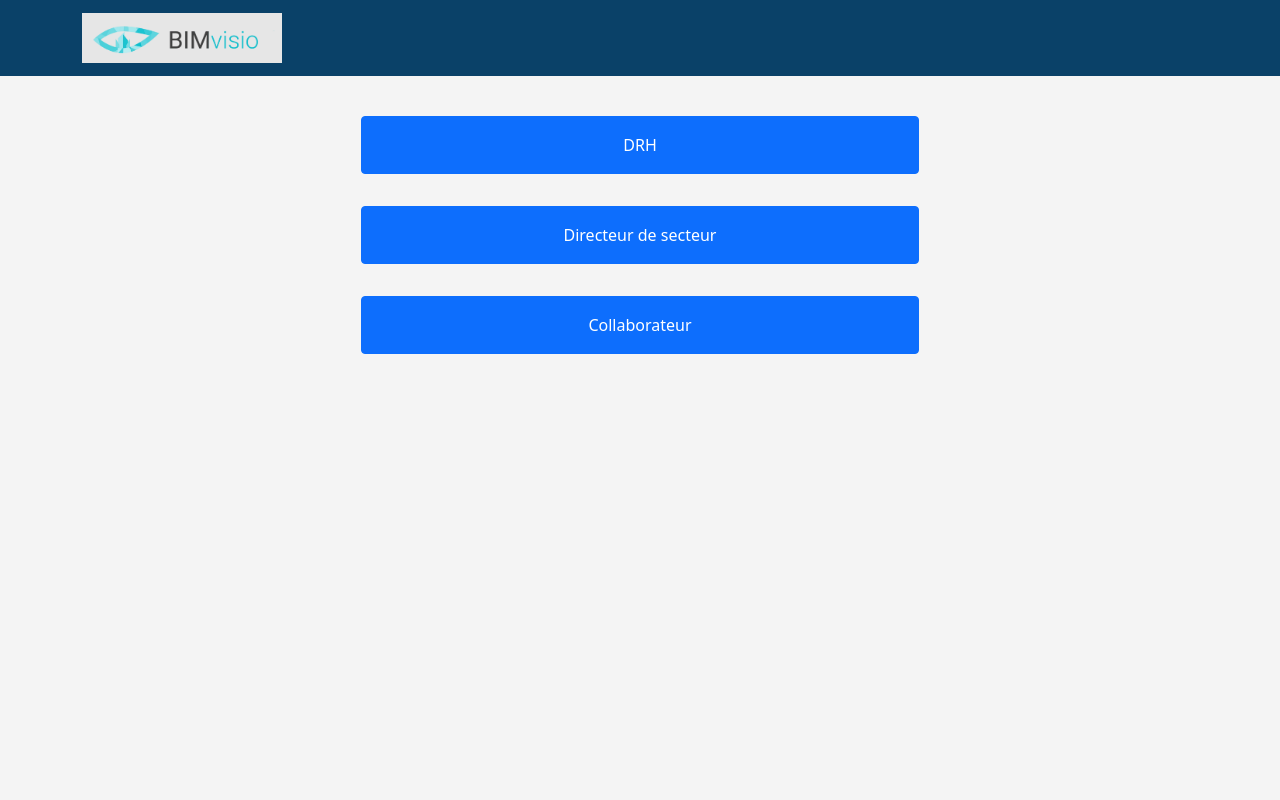
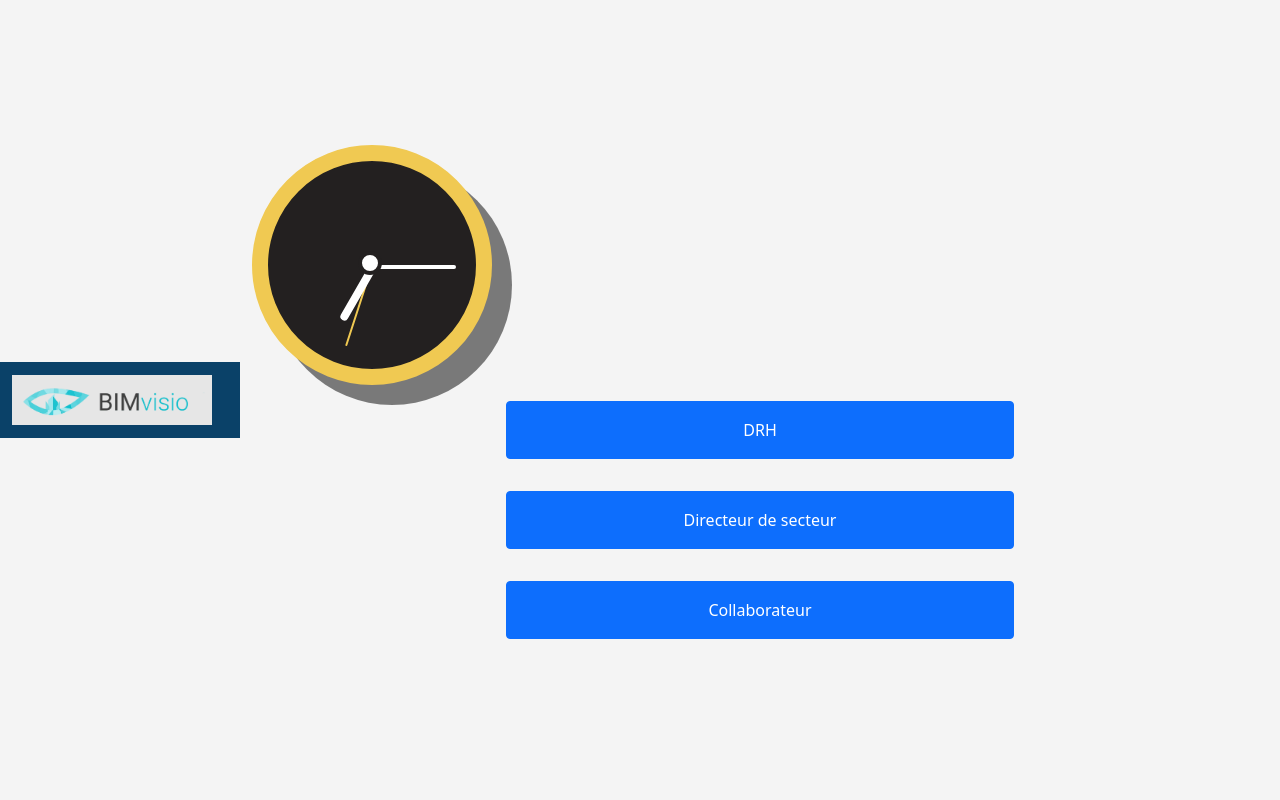
Before and after one commit to DevIA05/1B, a Django app: page /quiz/PA in a window 1280 px wide. Run offline with Django 4.2, Linux system fonts and the light colour scheme.

Commit message:
Avec montre en page d'accueil
ajout d'une montre en page d'accueil de sélection des 3 rôles
possibilité de retirer le JS si nécessaire

```diff
--- /dev/null
+++ b/src/identification/static/js_script1.js
@@ -0,0 +1,26 @@
+const secondHand = document.querySelector('.secHand');
+const minuteHand = document.querySelector('.minHand');
+const hourHand = document.querySelector('.hourHand');
+
+function setDate(){
+  const now = new Date();
+
+  const seconds = now.getSeconds();
+  const secondsDegrees = ((seconds / 60) * 360) + 90;
+  secondHand.style.transform = `rotate(${secondsDegrees}deg)`;
+  if (secondsDegrees === 90) {
+     secondHand.style.transition = 'none';
+  } else if (secondsDegrees >= 91) {
+     secondHand.style.transition = 'all 0.05s cubic-bezier(0.1, 2.7, 0.58, 1)'
+  }
+
+  const minutes = now.getMinutes();
+  const minutesDegrees = ((minutes / 60) * 360) + 90;
+  minuteHand.style.transform = `rotate(${minutesDegrees}deg)`;
+
+  const hours = now.getHours();
+  const hoursDegrees = ((hours / 12) * 360) + 90;
+  hourHand.style.transform = `rotate(${hoursDegrees}deg)`;
+}
+
+setInterval(setDate, 1000)
--- a/src/identification/static/style3.css
+++ b/src/identification/static/style3.css
@@ -1,23 +1,68 @@
-section {
-    height: auto;
-    text-align: center;
+body {
+    min-height: 100vh;
+    width: 100vw;
+    display: flex;
+    flex: 1;
+    justify-content: center;
+    align-items: center;
+    background: #232020;
+    margin: 0;
  }
 
-
-h1{
-    font-family: Arial, Helvetica, sans-serif;
+ .clock {
+    position: relative;
+    width: 240px;
+    height: 240px;
+    border: 16px solid #F0C952;
+    border-radius: 50%;
+    padding: 20px;
+    box-shadow: 20px 20px 0px rgba(0,0,0,.5);
+    background-color: #232020;
  }
 
-.datExp {
-    align-items: center;
+ .clock-face {
+    height: 100%;
+    width: 100%;
+    position: relative;
  }
 
-.boutton{
-    margin-right: 2%;
-    padding: 10%;
-    margin: 5%;
+ .hand {
+    position: absolute;
+    width: 50%;
+    background: white;
+    top: 50%;
+    transform: rotate(90deg);
+    transform-origin: 100%;
+    transition: all 0.05s cubic-bezier(0.1, 2.7, 0.58, 1);
  }
 
-#c2{
+ .circle {
+    width: 24px;
+    height: 24px;
+    background: white;
+    border: 4px solid #232020;
+    position: absolute;
+    top: 50%;
+    left: 50%;
+    margin-left: -14px;
+    margin-top: -14px;
+    border-radius: 50%;
+ }
 
+ .secHand {
+    height: 2px;
+    border-radius: 1px;
+    background: #F0C952;
  }
+
+ .minHand {
+    height: 4px;
+    border-radius: 4px;
+ }
+
+ .hourHand {
+    height: 8px;
+    border-radius: 4px;
+    width: 35%;
+    left: 15%;
+ }
--- a/src/identification/templates/base.html
+++ b/src/identification/templates/base.html
@@ -1,5 +1,5 @@
 <!doctype html>
-<html lang="en">
+<html lang="fr">
   <head>
       <!-- Required meta tags -->
       <meta charset="utf-8">
@@ -39,6 +39,7 @@
 
         {% block content %}
         {% endblock %}
+
       </div>
 
       <!-- Optional JavaScript; choose one of the two! -->
@@ -51,5 +52,9 @@
       <script src="https://cdn.jsdelivr.net/npm/@popperjs/core@2.5.4/dist/umd/popper.min.js" integrity="sha384-q2kxQ16AaE6UbzuKqyBE9/u/KzioAlnx2maXQHiDX9d4/zp8Ok3f+M7DPm+Ib6IU" crossorigin="anonymous"></script>
       <script src="https://cdn.jsdelivr.net/npm/bootstrap@5.0.0-beta1/dist/js/bootstrap.min.js" integrity="sha384-pQQkAEnwaBkjpqZ8RU1fF1AKtTcHJwFl3pblpTlHXybJjHpMYo79HY3hIi4NKxyj" crossorigin="anonymous"></script>
       -->
+    <script src="{% static 'js_script1.js' %}"></script>
+
+
     </body>
+
 </html>
--- a/src/identification/templates/page_aut.html
+++ b/src/identification/templates/page_aut.html
@@ -1,6 +1,15 @@
 {% extends 'base.html' %}
 
 {% block content %}
+
+<div class="clock">
+    <div class="clock-face">
+       <div class="hand secHand"></div>
+       <div class="hand minHand"></div>
+       <div class="hand hourHand"></div>
+       <div class="circle"></div>
+    </div>
+ </div>
 
     <div class="containe col-1 w-50 mx-auto">
         <form>
@@ -11,4 +20,5 @@
     </div>
 
 
+
 {% endblock %}
--- a/src/quiz/templates/p1.html
+++ b/src/quiz/templates/p1.html
@@ -1,4 +1,4 @@
-{% extends 'navbar2.html' %}
+{% extends 'navbar3.html' %}
 
 {% block mymessage %}
 
```
Also changed, not shown: src/db.sqlite3, src/quiz/templates/navbar3.html (renamed from src/quiz/templates/navbar2.html). Lines whose indentation alone changed are shown as unchanged.
